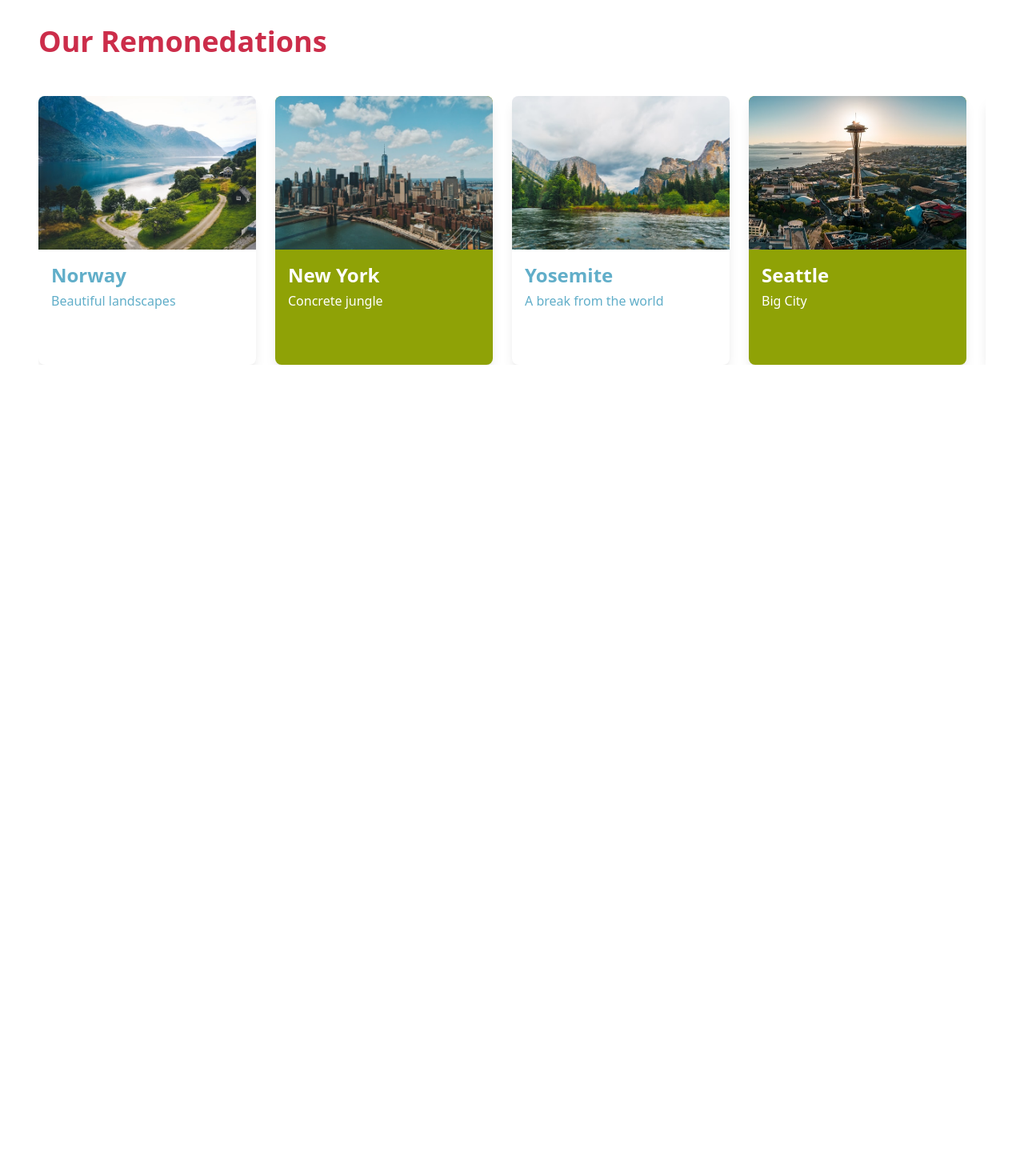
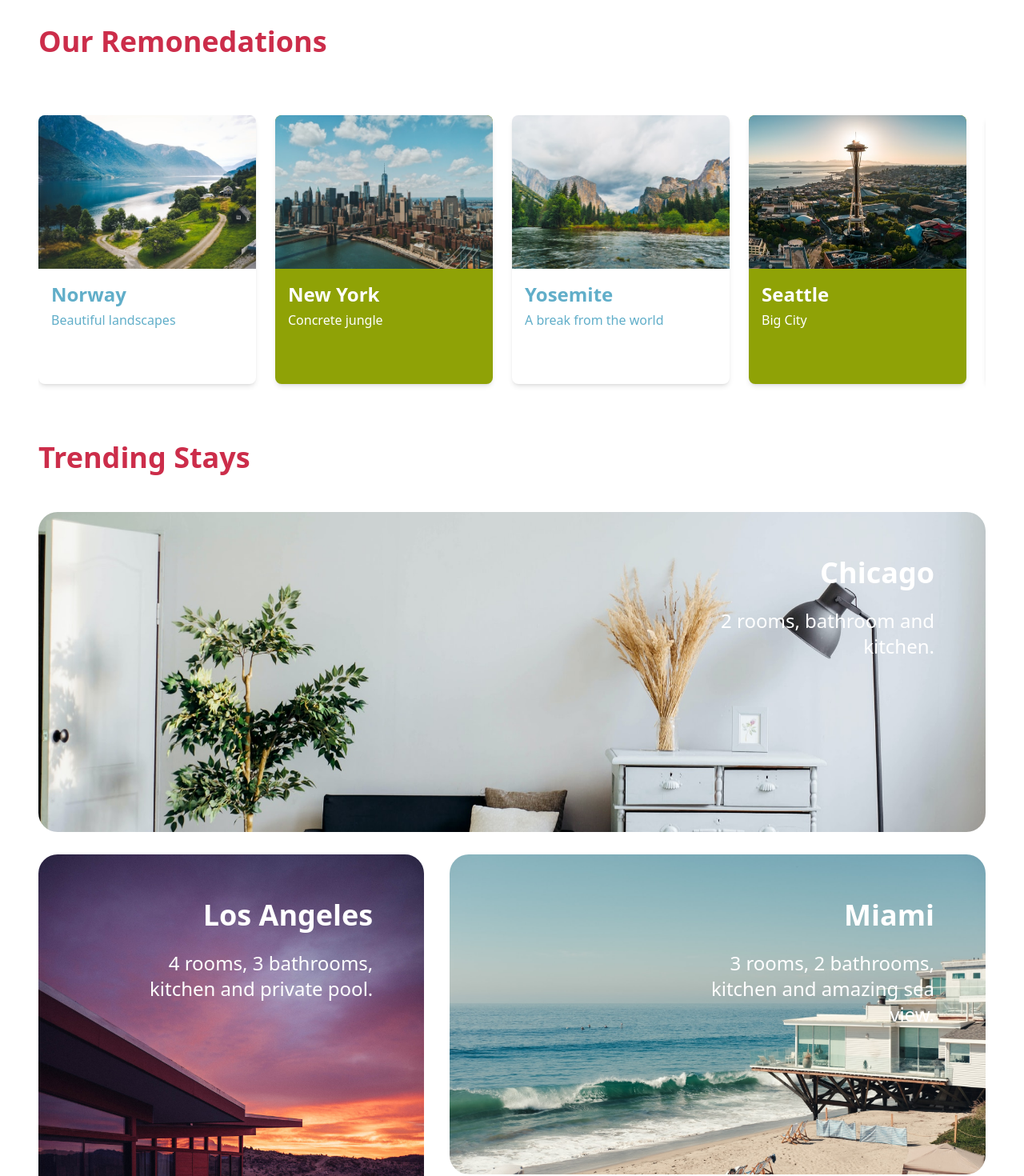
Before and after one commit to nestorrig/PLATZI-Tailwind-Basico, a React (Vite) app: page / in a window 1280 px wide. Shown: the part 560-2030 px from the top of the page at 80% size. Before the commit the page ends 1016 px from the top, so only its background shows below. Built offline with nearby package versions, Linux system fonts and the light colour scheme.

Commit message:
feat: Add grid cards, modifie scrollCards

```diff
--- a/src/App.jsx
+++ b/src/App.jsx
@@ -1,5 +1,6 @@
 // import { useState } from 'react'
 
+import GridCards from './components/GridCards'
 import Header from './components/Header'
 import Home from './components/Home'
 import ScrollCards from './components/ScrollCards'
@@ -13,6 +14,7 @@ function App() {
       <Home />
       <main className='px-6 lg:px-12'>
         <ScrollCards />
+        <GridCards />
       </main>
     </>
   )
--- /dev/null
+++ b/src/components/GridCards.jsx
@@ -0,0 +1,75 @@
+import { useState } from "react";
+
+/* eslint-disable react/prop-types */
+function GridCards() {
+    return (
+        <>
+            <h2 className="Second-title">
+                Trending Stays
+            </h2>
+            <div>
+                <div>
+                    <div>
+                        {/* <div className="image-card md:mb-14">
+
+                        </div> */}
+                        <Card
+                            image="bg-chicago"
+                            title="Chicago"
+                            description="2 rooms, bathroom and kitchen."
+                            customStyles="md:mb-7"
+                        />
+                        <div className="md:flex md:gap-8">
+                            <Card
+                                image="bg-LA"
+                                title="Los Angeles"
+                                description="4 rooms, 3 bathrooms, kitchen and private pool."
+                                customStyles="md:w-5/12 md:h-[828px]"
+                            />
+                            <div className="md:w-7/12">
+                                <Card
+                                    image="bg-miami"
+                                    title="Miami"
+                                    description="3 rooms, 2 bathrooms, kitchen and amazing sea view."
+                                    customStyles="md:mb-7"
+                                />
+                                <Card
+                                    image="bg-bali"
+                                    title="Bali"
+                                    description="2 rooms, 2 bathrooms Kitchen and private pool"
+                                />
+                            </div>
+                        </div>
+                    </div>
+                </div>
+            </div>
+        </>
+    )
+}
+export default GridCards;
+
+function Card({image, customStyles, title, description}) {
+    const [isHovered, setIsHovered] = useState(false);
+
+    return (
+        <>
+            <div
+                className={`text-card ${customStyles}`}
+                onMouseOver={() => setIsHovered(true)}
+                onMouseOut={() => setIsHovered(false)}
+            >
+                <div className={`image-card ${image} ${isHovered ? 'image-hover' : ''}`}>
+                </div>
+                <div className="text-white w-[200px] md:w-full md:max-w-[300px] md:text-end">
+                    <h3 className="font-extrabold text-2xl md:text-4xl mb-3 md:mb-6">
+                        {title}
+                    </h3>
+                    <p className="font-medium text-base md:text-2xl">
+                        {description}
+                    </p>
+                </div>
+            </div>
+
+        </>
+    )
+}
--- a/src/components/ScrollCard.jsx
+++ b/src/components/ScrollCard.jsx
@@ -1,7 +1,14 @@
 /* eslint-disable react/prop-types */
 function ScrollCard({image, title, description}) {
     return (
-        <div className="bg-white even:bg-secondary text-terciary even:text-white rounded-lg min-w-[160px] md:min-w-[272px] shadow-lg">
+        <div className="
+            relative bg-white even:bg-secondary
+            text-terciary even:text-white
+            rounded-lg shadow-md
+            min-w-[160px] md:min-w-[272px]
+            transition duration-300
+            hover:-translate-y-4
+            ">
             <div className={`${image} bg-cover bg-center h-28 md:h-48 rounded-t-lg`}></div>
             <div className="p-4 h-20 md:h-36">
                 <h3 className="text-sm md:text-2xl font-semibold mb-1">{title}</h3>
--- a/src/components/ScrollCards.jsx
+++ b/src/components/ScrollCards.jsx
@@ -1,4 +1,12 @@
 import ScrollCard from "./ScrollCard";
+
+const cardData = [
+    { image: "bg-norway", title: "Norway", description: "Beautiful landscapes" },
+    { image: "bg-newyork", title: "New York", description: "Concrete jungle" },
+    { image: "bg-yosemite", title: "Yosemite", description: "A break from the world" },
+    { image: "bg-seattle", title: "Seattle", description: "Big City" },
+    { image: "bg-switzerland", title: "Switzerland", description: "Big City" },
+];
 
 function ScrollCards() {
     return (
@@ -6,34 +14,18 @@ function ScrollCards() {
             <h2 className="Second-title">
                 Our Remonedations
             </h2>
-            <div className="w-full items-center mt-6 overflow-x-auto overscroll-x-contain flex space-x-4 lg:space-x-6 scrollbar">
-                <ScrollCard
-                    image="bg-norway"
-                    title="Norway"
-                    description="Beautiful landscapes"
-                />
-                <ScrollCard
-                    image="bg-newyork"
-                    title="New York"
-                    description="Concrete jungle"
-                />
-                <ScrollCard
-                    image="bg-yosemite"
-                    title="Yosemite"
-                    description="A break from the world"
-                />
-                <ScrollCard
-                    image="bg-seattle"
-                    title="Seattle"
-                    description="Big City"
-                />
-                <ScrollCard
-                    image="bg-switzerland"
-                    title="Switzerland"
-                    description="Big City"
-                />
+            <div className="custom-scrollbar w-full items-center py-6 overflow-x-scroll overscroll-x-contain flex space-x-4 lg:space-x-6 overflow-visible">
+                {cardData.map((card, index) => (
+                    <ScrollCard
+                        key={index}
+                        image={card.image}
+                        title={card.title}
+                        description={card.description}
+                    />
+                ))}
             </div>
         </>
-    )
+    );
 }
+
 export default ScrollCards;
--- a/src/index.css
+++ b/src/index.css
@@ -6,4 +6,22 @@
     .Second-title {
         @apply text-2xl md:text-4xl my-7 md:my-12 font-semibold text-primary;
     }
+    .image-card {
+        @apply absolute inset-0 -z-10
+        bg-cover bg-center
+        rounded-2xl md:rounded-3xl
+        transition duration-150;
+    }
+    .image-hover {
+        @apply filter brightness-50 transition duration-200;
+    }
+    .text-card {
+        @apply relative w-full h-[400px]
+        mb-9 md:mb-0
+        px-6 md:px-16 py-10 md:py-14
+        flex flex-col justify-start items-start md:items-end;
+    }
 }
+.custom-scrollbar::-webkit-scrollbar {
+    display: none;
+}
```
